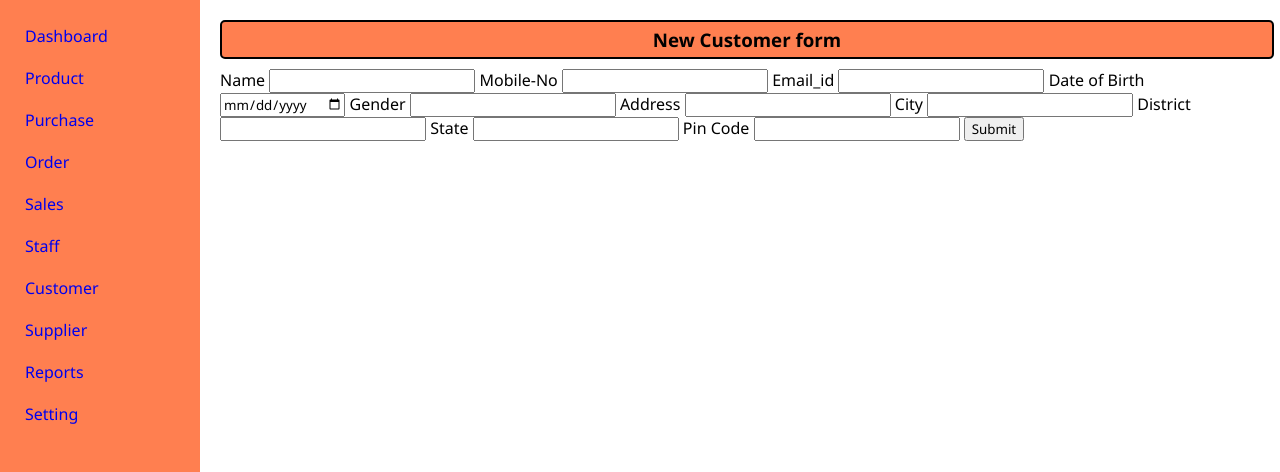
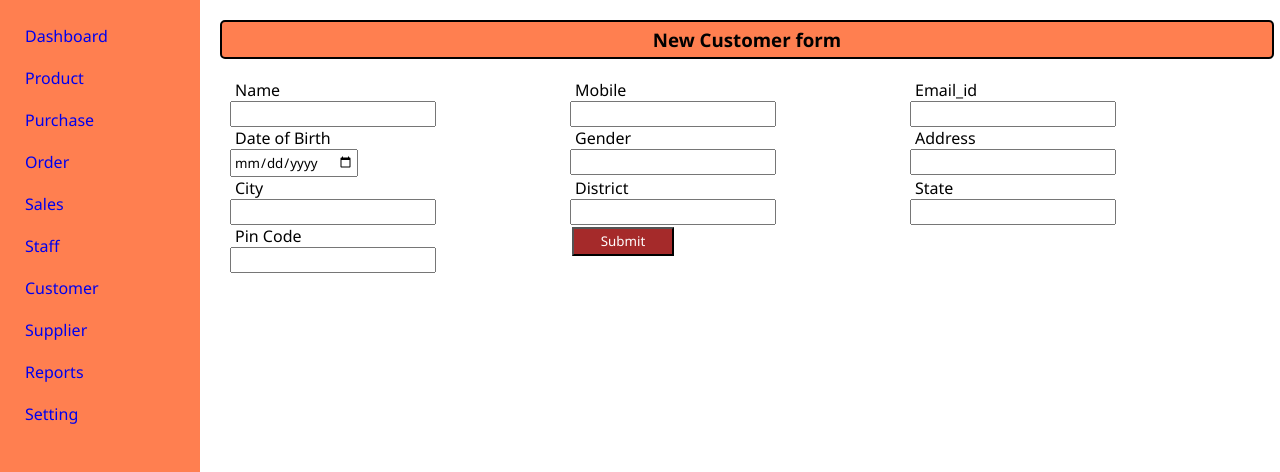
Before and after one commit to Cisits-Subodh/flower-shop-management-system, a PHP site: page /customer/new in a window 1280 px wide. Shown: the part 34-506 px from the top of the page. Run offline with PHP 8.4, Linux system fonts and the light colour scheme; the visitor is signed in with stand-in values (Sample User, id 1).

Commit message:
Customer Fixes #24

```diff
--- a/assets/css/style.css
+++ b/assets/css/style.css
@@ -52,13 +52,15 @@ product index     */
     margin-bottom: 10px;
     padding: 5px;
 }
-.category label{
+
+.category label {
     padding: 10px;
     display: inline-block;
 }
-.category-u label{
-padding: 10px;
-display: inline-block;
+
+.category-u label {
+    padding: 10px;
+    display: inline-block;
 
 }
 
@@ -101,21 +103,21 @@ display: inline-block;
     padding: 5px;
     text-align: center;
 }
+.new-form input{
+    display:flex;
+    /* flex-wrap:wrap; */
+    gap:10px;
 
-.new-form {
-    display: grid;
-    grid-template-columns: 1fr 1fr 1fr 1fr;
+
 }
-
-/* staff */
-.new-form input {
-    display: block;
-    padding: 5px;
-    margin-bottom: 10px;
-    width: 50%;
+.new-form label{
+   display:flex;
+    /* flex-wrap:wrap; */
+    gap:10px;
 }
 
 .crud-table {
+    margin-top: 10px;
     width: 100%;
     border-collapse: collapse;
 }
@@ -139,6 +141,7 @@ display: inline-block;
     margin-bottom: 20px;
 
 }
+
 /* purchase */
 .center input {
     width: 200px;
@@ -148,7 +151,8 @@ display: inline-block;
 
 
 }
-.center label{
+
+.center label {
     display: inline-flex;
     gap: 10%;
     margin-top: 2px;
@@ -188,3 +192,33 @@ display: inline-block;
     margin-left: 2%;
     display: inline-block;
 }
+/* button */
+.button a{
+    background-color: blue;
+    color: white;
+    border-radius: 5px ;
+    padding:5px;
+}
+/* form divid */
+.form-2{
+    display: grid;
+    grid-template-columns: 1fr 1fr 1fr ;
+    padding: 10px;
+
+}
+.inputgroup input{
+    display: grid;
+    gap: 10px;
+    padding: 2px;
+}
+.inputgroup label{
+    gap: 20px;
+    padding: 5px;
+}
+.button-s button{
+    background-color: brown;
+    color: white;
+    padding: 1%;
+    margin: 2px;
+    width: 30%;
+}
--- a/index.php
+++ b/index.php
@@ -1,6 +1,7 @@
 <?php
 require __DIR__ . "/vendor/autoload.php";
 
+use Subod\FlowerShopManagementSystem\App\Controllers\CustomerController;
 use Subod\FlowerShopManagementSystem\App\Controllers\ProductController;
 use Subod\FlowerShopManagementSystem\App\Controllers\PurchaseController;
 use Subod\FlowerShopManagementSystem\App\Controllers\StaffController;
@@ -63,6 +64,10 @@ switch ($request) {
     case "/customer/new":
         include $_SERVER['DOCUMENT_ROOT'] . "/pages/customer/new.php";
         break;
+    case "/customer/create":
+        $customerController = new CustomerController();
+        $customerController->create();
+
     default:
         require $_SERVER['DOCUMENT_ROOT'] . "/pages/error.php";
 }
--- a/pages/customer/new.php
+++ b/pages/customer/new.php
@@ -22,34 +22,60 @@
             <div class="head">
                 <h3>New Customer form</h3>
             </div>
-            <div new-form>
 
-                <form action="/customer/create" method="post">
+
+            <form action="/customer/create" method="post" class="form-2">
+
+                <div class="inputgroup">
                     <label for=" ">Name</label>
                     <input type="text" name="name" id="name">
-                    <label for="">Mobile-No</label>
+                </div>
+
+                <div class="inputgroup">
+                    <label for="">Mobile</label>
                     <input type="number" id="mobile" name="mobile" required>
+                </div>
+
+                <div class="inputgroup">
                     <label> Email_id</label>
-                    <input type="email" name="email_id" id="email_id" required>
+                    <input type="email" name="email" id="email" required>
+                </div>
+
+                <div class="inputgroup">
                     <label for="">Date of Birth</label>
                     <input type="date" name="dob" id="dob" required>
+                </div>
+
+                <div class="inputgroup">
                     <label for="">Gender</label>
                     <input type="text" name="gender" id="gender" required>
+                </div>
+
+                <div class="inputgroup">
                     <label for="">Address</label>
                     <input type="text" id="address" name="address" required>
+                </div>
+                <div class="inputgroup">
                     <label for="">City</label>
                     <input type="text" name="city" id="city" required>
+                </div>
+                <div class="inputgroup">
                     <label for="">District</label>
                     <input type="text" id="district" name="district" required>
+                </div>
+                <div class="inputgroup">
                     <label for="">State</label>
                     <input type="text" name="state" id="state" required>
+                </div>
+                <div class="inputgroup">
                     <label for="">Pin Code</label>
-                    <input type="pin code" id="pin_code" name="pin_code" required>
-                    <button class="button-s">Submit</button>
-                </form>
-            </div>
-    </div>
-    </main>
+                    <input type="text" id="pincode" name="pincode" required>
+                </div>
+                <div class="button-s">
+                    <button>Submit</button>
+                </div>
+            </form>
+        </main>
     </div>
 </body>
 
--- a/pages/staff/new.php
+++ b/pages/staff/new.php
@@ -39,7 +39,6 @@
                     <input type="text" name="state" id="state" required>
                     <label for="">Pin Code</label>
                     <input type="pin code" id="pin_code" name="pin_code" required>
-
                     <button class="button-s">Submit</button>
                 </form>
             </div>
--- a/src/App/Controllers/CustomerController.php
+++ b/src/App/Controllers/CustomerController.php
@@ -21,7 +21,7 @@ class CustomerController
    function create()
    {
       $name = $_POST['name'];
-      $mobile_no = $_POST['mobile_no'];
+      $mobile_no= $_POST['mobile'];
       $email = $_POST['email'];
       $address = $_POST['address'];
       $city = $_POST['city'];
@@ -29,7 +29,7 @@ class CustomerController
       $state = $_POST['state'];
       $pincode = $_POST['pincode'];
 
-      $sql = "INSERT INTO customer(name,email,mobile,address,city,district,state,pincode)VALUES('$name','$mobile_no','$email','$address','$city','$district','$state','$pincode')";
+      $sql = "INSERT INTO customer(name,mobile,email,address,city,district,state,pincode)VALUES('$name','$mobile_no','$email','$address','$city','$district','$state','$pincode')";
 
 
       $this->connection->query($sql);
```
Also changed, not shown: pages/customer/index.php (+9 -4 lines).
